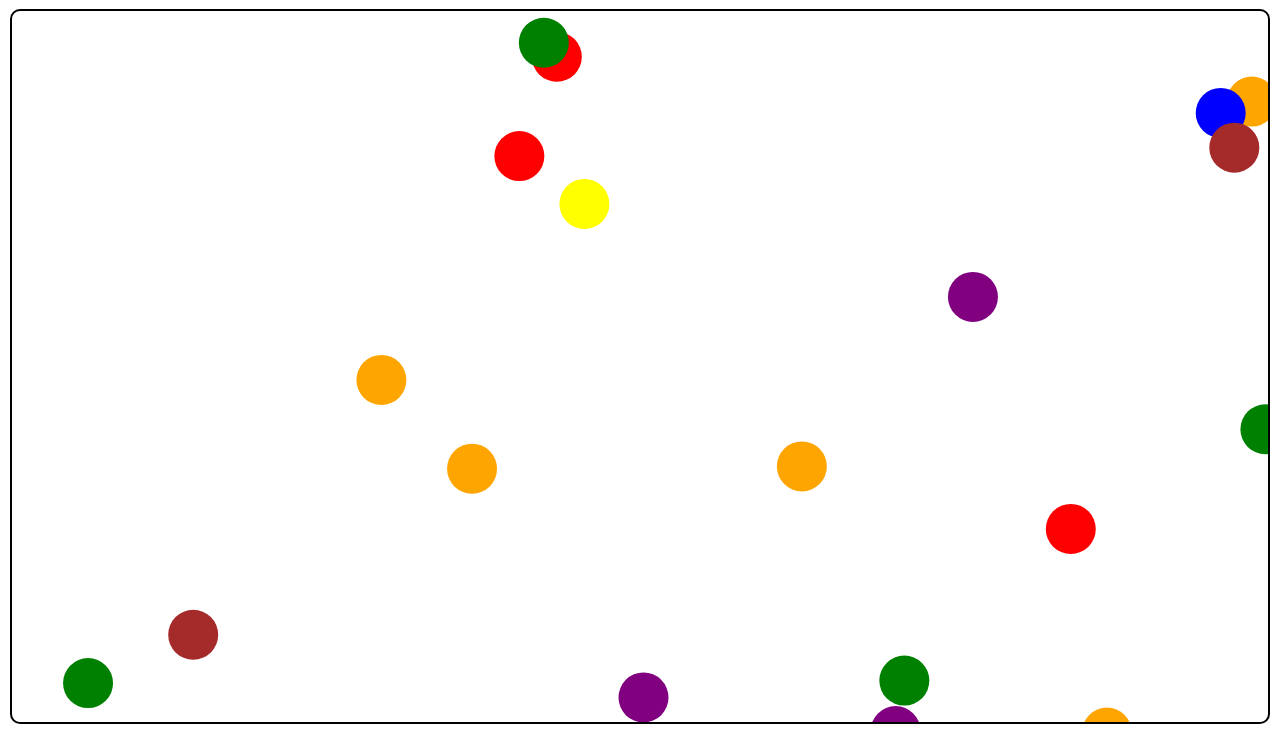
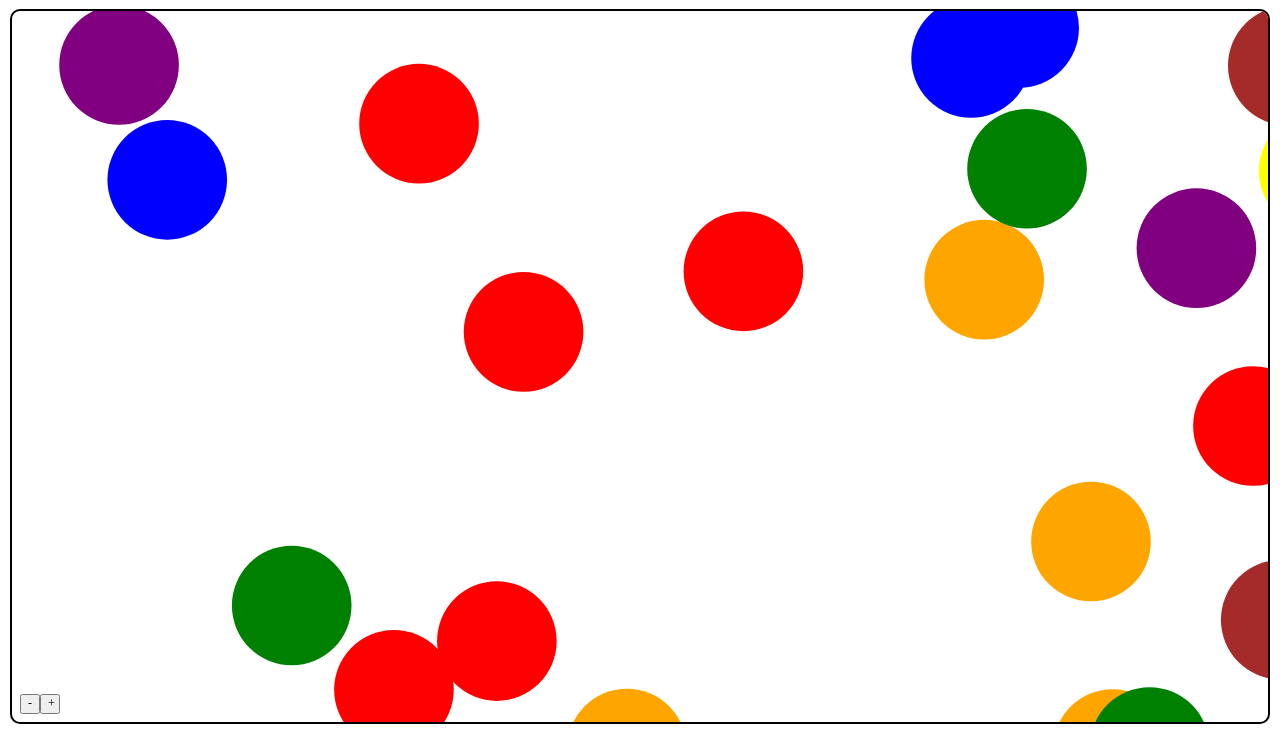
Before and after one commit to benchermside/Ant-Wars, a website: page web_ui/index.html in a window 1280 px wide. Shown: the part 66-800 px from the top of the page. Drawn offline with Linux system fonts and the light colour scheme.

Commit message:
Make zoom controls which pass info to the drawing function.

```diff
--- a/web_ui/css/ant-wars.css
+++ b/web_ui/css/ant-wars.css
@@ -23,3 +23,19 @@
     overflow-x: scroll;
     overflow-y: scroll;
 }
+
+#game-canvas {
+}
+
+#zoom-controls {
+    position: absolute;
+    left: 20px;
+    bottom: 20px;
+    font-size: 0;
+}
+
+#zoom-in-btn, #zoom-out-btn {
+    width: 20px;
+    height: 20px;
+    font-size: 12px;
+}
--- a/web_ui/index.html
+++ b/web_ui/index.html
@@ -21,9 +21,13 @@
 <body class="top-level">
 
   <!-- Add your site or application content here -->
-  <h1>Ant Wars</h1>
+  <h1>Ant War</h1>
   <div id="game-content">
     <canvas id="game-canvas"></canvas>
+    <div id="zoom-controls">
+      <button id="zoom-out-btn">-</button>
+      <button id="zoom-in-btn">+</button>
+    </div>
   </div>
 
   <script src="js/vendor/modernizr-3.11.2.min.js"></script>
--- a/web_ui/js/display.js
+++ b/web_ui/js/display.js
@@ -12,25 +12,25 @@
 //       getContext("2d") on a canvas element. The capabilities are described in
 //       https://developer.mozilla.org/en-US/docs/Web/API/CanvasRenderingContext2D
 //  * grid - this is a TerrainGrid as described in dataStructures.js
-//  * size - this is a number which gives the width that each hex should be (the
+//  * hexSize - this is a number which gives the width that each hex should be (the
 //       height can be calculated from the width). Each time the function is called
 //       this might be different if the user has zoomed.
 //
 // NOTE: The current version is a placeholder. It just draws random junk no matter what gets
 //   passed in.
-function drawBackground(drawContext, terrainGrid, size) {
+function drawBackground(drawContext, terrainGrid, hexSize) {
     let drawCircleAt = function(x,y) {
         const colors = ["red", "green", "blue", "yellow", "orange", "purple", "brown"];
         const color = colors[Math.floor(Math.random() * colors.length)];
 
         const circle = new Path2D();
-        circle.arc(x, y, 25, 0, 2 * Math.PI);
+        circle.arc(x, y, hexSize / 3, 0, 2 * Math.PI);
         drawContext.fillStyle = color;
         drawContext.fill(circle);
     }
 
     const NUM_CIRCLES = 30;
     for (let i=0; i<NUM_CIRCLES; i++) {
-        drawCircleAt(Math.random() * (size * 8), Math.random() * (size * 6));
+        drawCircleAt(Math.random() * (hexSize * 8), Math.random() * (hexSize * 6));
     }
 }
--- a/web_ui/js/main.js
+++ b/web_ui/js/main.js
@@ -2,19 +2,51 @@
  * This contains the code to bootstrap the game (and some test scenarios).
  */
 
+/* ========= Global Variables ========= */
+let hexSize = 20;
+let terrainGrid = [];
+
+
+/* ========= Functions ========= */
+/*
+ * Call this to re-draw all the game graphics.
+ */
+const render = function() {
+    const gameCanvasElem = document.getElementById("game-canvas");
+    const drawContext = gameCanvasElem.getContext("2d");
+    drawContext.clearRect(0, 0, gameCanvasElem.width, gameCanvasElem.height);
+    drawBackground(drawContext, terrainGrid, hexSize);
+}
+
+
+/* ========= Run Stuff On Load ========= */
+
 window.onload = function() {
-    let gameContentElem = document.getElementById("game-content");
-    let gameCanvasElem = document.getElementById("game-canvas");
-    let drawContext = gameCanvasElem.getContext("2d");
-    let startingTerrainGrid = [
+    const zoomInBtnElem = document.getElementById("zoom-in-btn");
+    zoomInBtnElem.onclick = function() {
+        hexSize = hexSize * 1.2;
+        console.log("Zoom", hexSize);
+        render();
+    };
+    const zoomOutBtnElem = document.getElementById("zoom-out-btn");
+    zoomOutBtnElem.onclick = function() {
+        hexSize = hexSize / 1.2;
+        render();
+    };
+
+    const gameContentElem = document.getElementById("game-content");
+    const gameCanvasElem = document.getElementById("game-canvas");
+    const startingTerrainGrid = [
         [3, 3, 3, 3, 3, 3],
         [2, 1, 1, 1, 2, 1],
         [2, 2, 1, 1, 1, 1],
         [2, 2, 1, 1, 1, 2],
         [0, 0, 0, 0, 0, 0],
     ];
-    gameCanvasElem.width = gameContentElem.offsetWidth;
-    gameCanvasElem.height = gameContentElem.offsetHeight;
-    let cellSize = gameCanvasElem.width / 7;
-    drawBackground(drawContext, startingTerrainGrid, cellSize);
+    terrainGrid = startingTerrainGrid;
+    const contentBorderWidth = parseInt((getComputedStyle(gameContentElem)["borderWidth"]));
+    gameCanvasElem.width = gameContentElem.offsetWidth - 2 * contentBorderWidth;
+    gameCanvasElem.height = gameContentElem.offsetHeight - 2 * contentBorderWidth;
+    hexSize = gameCanvasElem.width / 7;
+    render();
 }
```
